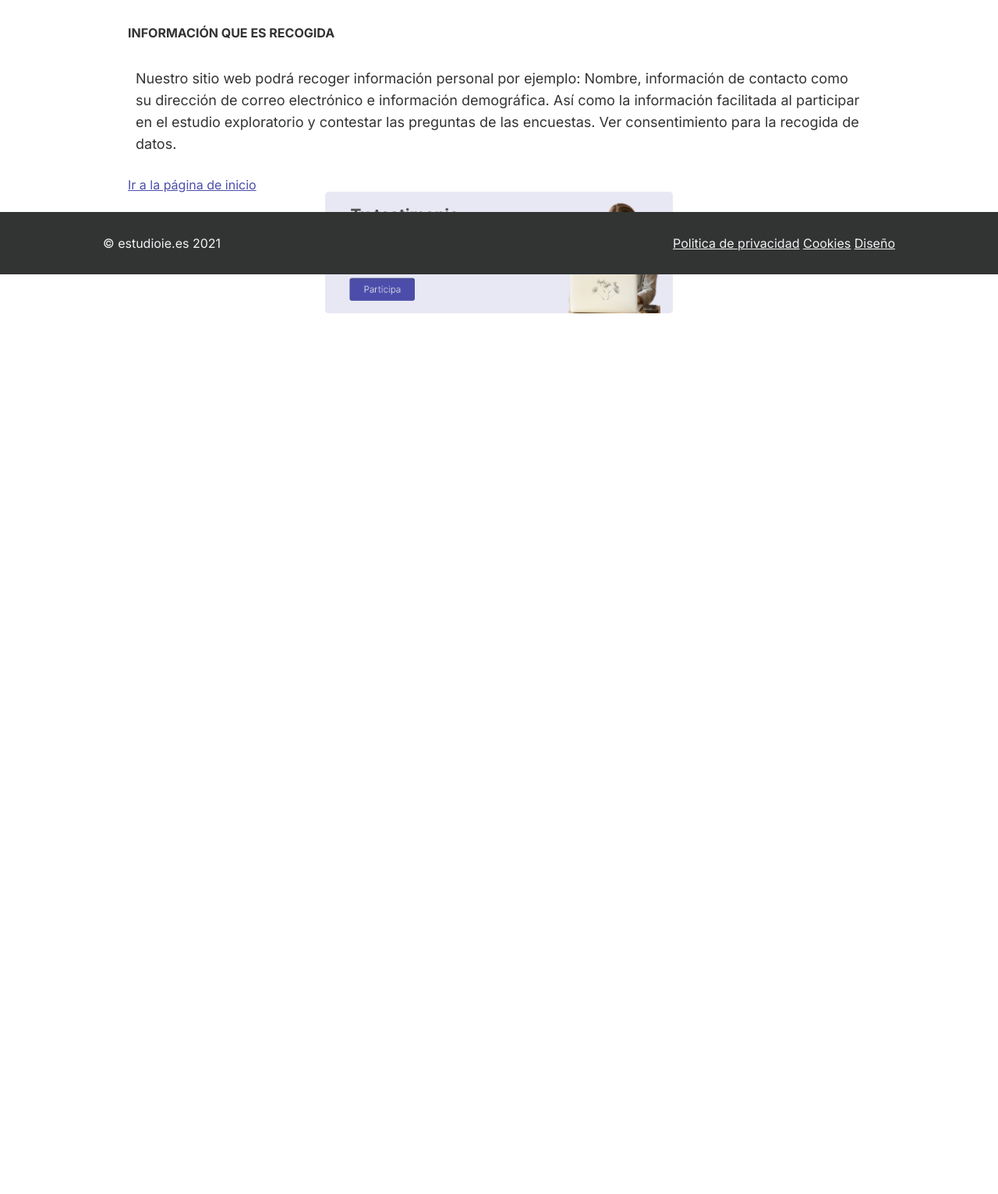
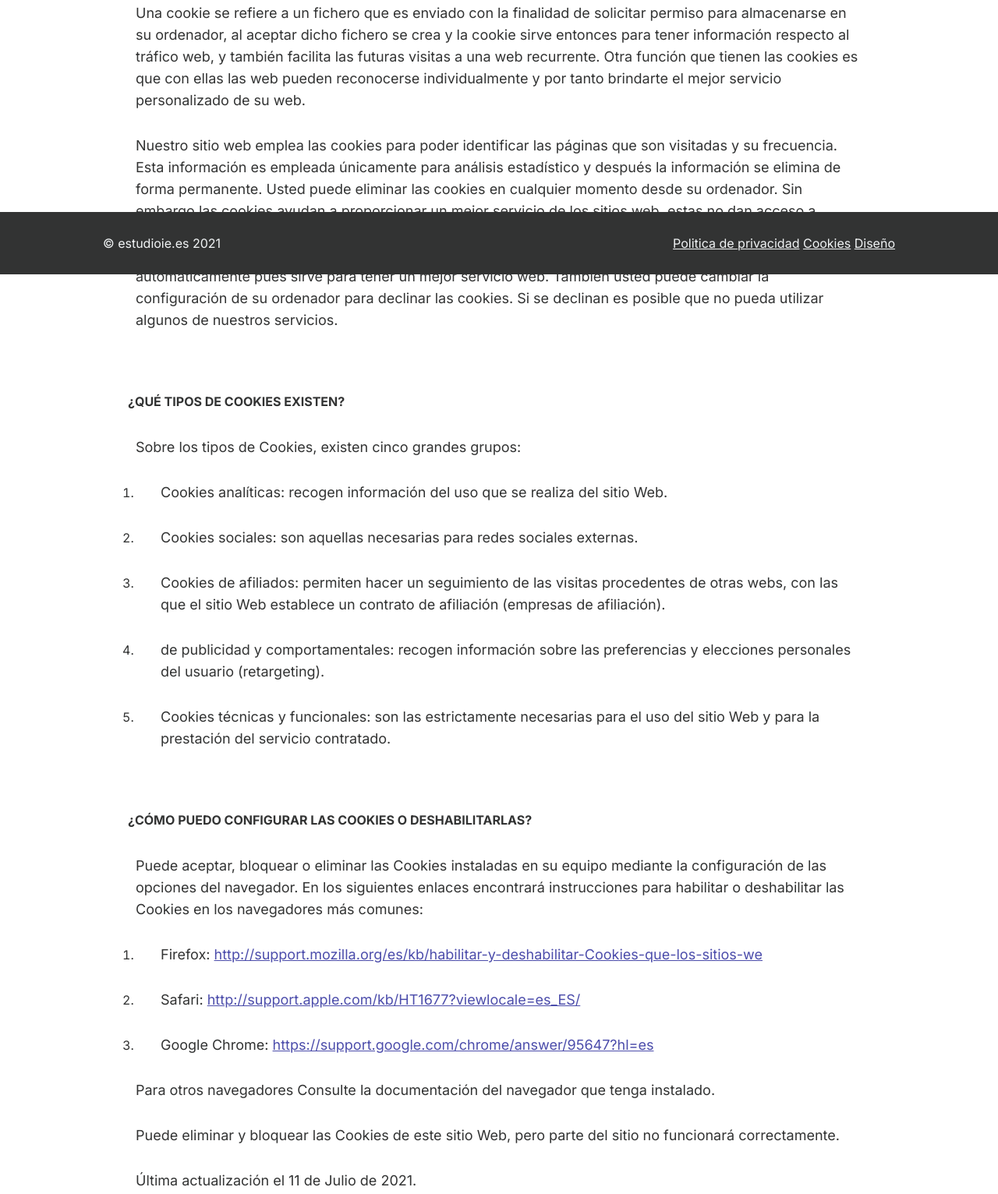
Before and after one commit to veronicamoreno/EstudioIE, a plain HTML site: page cookies.html in a window 1280 px wide. Shown: the part 448-1980 px from the top of the page at 78% size. Before the commit the page ends 850 px from the top, so only its background shows below. Drawn offline with nearby package versions, Linux system fonts and the light colour scheme.

Commit message:
cookies.html updated

```diff
--- a/cookies.html
+++ b/cookies.html
@@ -82,11 +82,32 @@
     <!--section-->
 <div class="container section">
 
-<h1>Cookies</h1>
-<p>La presente Política de Privacidad establece los términos en que <a href="index.html">estudioie.es</a>  usa y protege la información que es proporcionada por sus usuarios al momento de utilizar su sitio web. Esta organización está comprometida con la seguridad de los datos de sus usuarios. Cuando le pedimos llenar los campos de información personal con la cual usted pueda ser identificado, lo hacemos asegurando que sólo se emplea de acuerdo con los términos de este documento. Sin embargo esta Política de Privacidad puede cambiar con el tiempo o ser actualizada por lo que le recomendamos y enfatizamos revisar continuamente esta página para asegurarse que está de acuerdo con dichos cambios.</p>
-<h2>información que es recogida</h2>
-<p>Nuestro sitio web podrá recoger información personal por ejemplo: Nombre,  información de contacto como  su dirección de correo electrónico e información demográfica. Así como la información facilitada al participar en el estudio exploratorio y contestar las preguntas de las encuestas.
-Ver consentimiento para la recogida de datos.</p>
+<h1>Política de Cookies</h1>
+<p>Debido a la entrada en vigor de la referente modificación de la "Ley de Servicios de la Sociedad de la Información" (LSSICE) establecida por el Real Decreto 13/2012, es de obligación obtener el consentimiento expreso del usuario de todas las páginas web que usan Cookies prescindibles, antes de que éste navegue por ellas.</p>
+<h2>¿qué son las cookies?</h2>
+<p>Una cookie se refiere a un fichero que es enviado con la finalidad de solicitar permiso para almacenarse en su ordenador, al aceptar dicho fichero se crea y la cookie sirve entonces para tener información respecto al tráfico web, y también facilita las futuras visitas a una web recurrente. Otra función que tienen las cookies es que con ellas las web pueden reconocerse individualmente y por tanto brindarte el mejor servicio personalizado de su web.</p>
+<p> Nuestro sitio web emplea las cookies para poder identificar las páginas que son visitadas y su frecuencia. Esta información es empleada únicamente para análisis estadístico y después la información se elimina de forma permanente. Usted puede eliminar las cookies en cualquier momento desde su ordenador. Sin embargo las cookies ayudan a proporcionar un mejor servicio de los sitios web, estas no dan acceso a información de su ordenador ni de usted, a menos de que usted así lo quiera y la proporcione directamente . Usted puede aceptar o negar el uso de cookies, sin embargo la mayoría de navegadores aceptan cookies automáticamente pues sirve para tener un mejor servicio web. También usted puede cambiar la configuración de su ordenador para declinar las cookies. Si se declinan es posible que no pueda utilizar algunos de nuestros servicios.
+</p>
+<h2>¿qué tipos de cookies existen?</h2>
+<p>Sobre los tipos de Cookies, existen cinco grandes grupos:</p>
+<ol>
+  <li><p>Cookies analíticas: recogen información del uso que se realiza del sitio Web.</p></li>
+  <li><p>Cookies sociales: son aquellas necesarias para redes sociales externas.</p></li>
+  <li><p>Cookies de afiliados: permiten hacer un seguimiento de las visitas procedentes de otras webs, con las que el sitio Web establece un contrato de afiliación (empresas de afiliación).</p></li>
+  <li><p>de publicidad y comportamentales: recogen información sobre las preferencias y elecciones personales del usuario (retargeting).</p></li>
+  <li><p>Cookies técnicas y funcionales: son las estrictamente necesarias para el uso del sitio Web y para la prestación del servicio contratado.</p></li>
+</ol>
+<h2>¿cómo puedo configurar las cookies o deshabilitarlas?</h2>
+<p>Puede aceptar, bloquear o eliminar las Cookies instaladas en su equipo mediante la configuración de las opciones del navegador. En los siguientes enlaces encontrará instrucciones para habilitar o deshabilitar las Cookies en los navegadores más comunes:</p>
+<ol>
+  <li><p>Firefox: <a href="http://support.mozilla.org/es/kb/habilitar-y-deshabilitar-Cookies-que-los-sitios-we">http://support.mozilla.org/es/kb/habilitar-y-deshabilitar-Cookies-que-los-sitios-we</a></p></li>
+  <li><p>Safari:  <a href="http://support.apple.com/kb/HT1677?viewlocale=es_ES/">http://support.apple.com/kb/HT1677?viewlocale=es_ES/</a></p></li>
+  <li><p>Google Chrome: <a href="Chrome https://support.google.com/chrome/answer/95647?hl=es"> https://support.google.com/chrome/answer/95647?hl=es</a></p> </li>
+</ol>
+<p>Para otros navegadores Consulte la documentación del navegador que tenga instalado.</p>
+<p>Puede eliminar y bloquear las Cookies de este sitio Web, pero parte del sitio no funcionará correctamente.</p>
+<p>Última actualización el 11 de Julio de 2021.</p>
+
 
 <a class="volver" href="index.html">Ir a la página de inicio</a>
  <a href="encuestas.html"> <img src="src/img/bannerTertiary.png" class="img-fluid mx-auto d-block bannerTertiary" alt="participa"></a>
```
Also changed, not shown: encuestas.html (+8 -4 lines).
